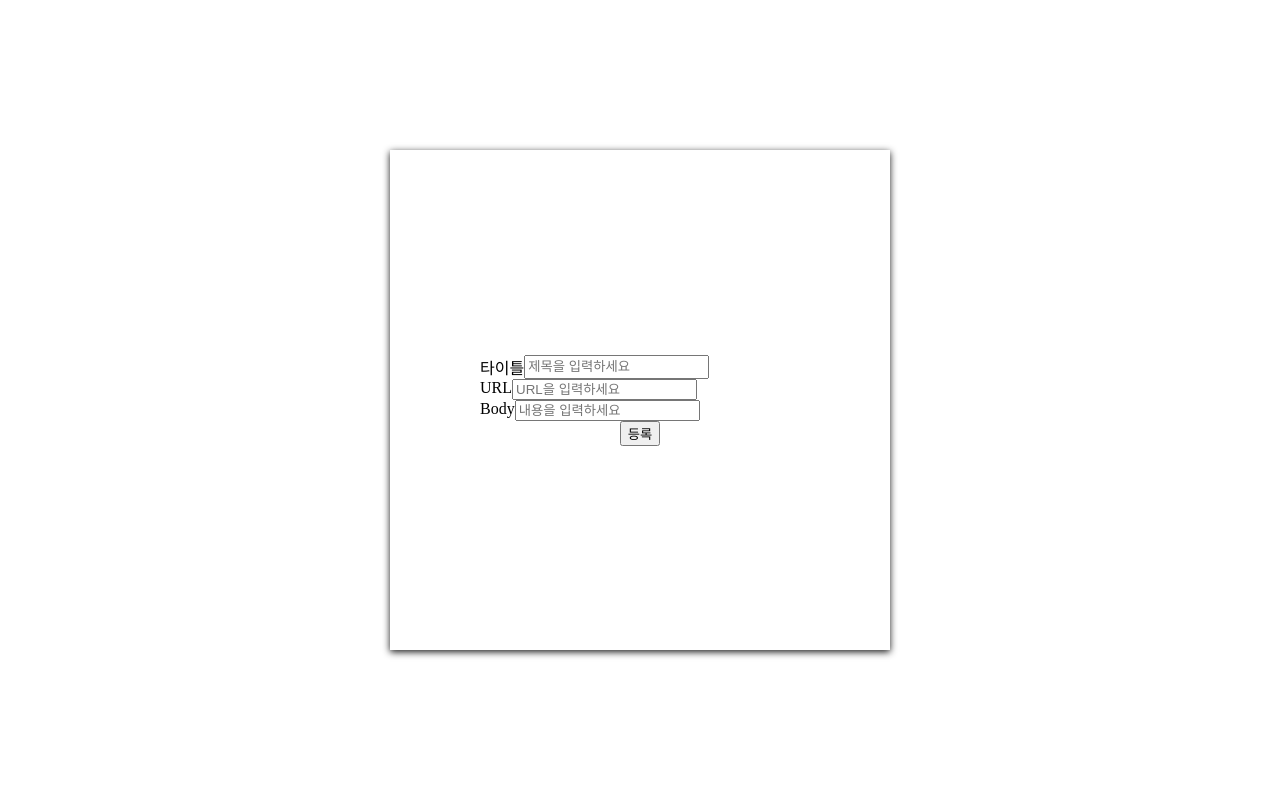
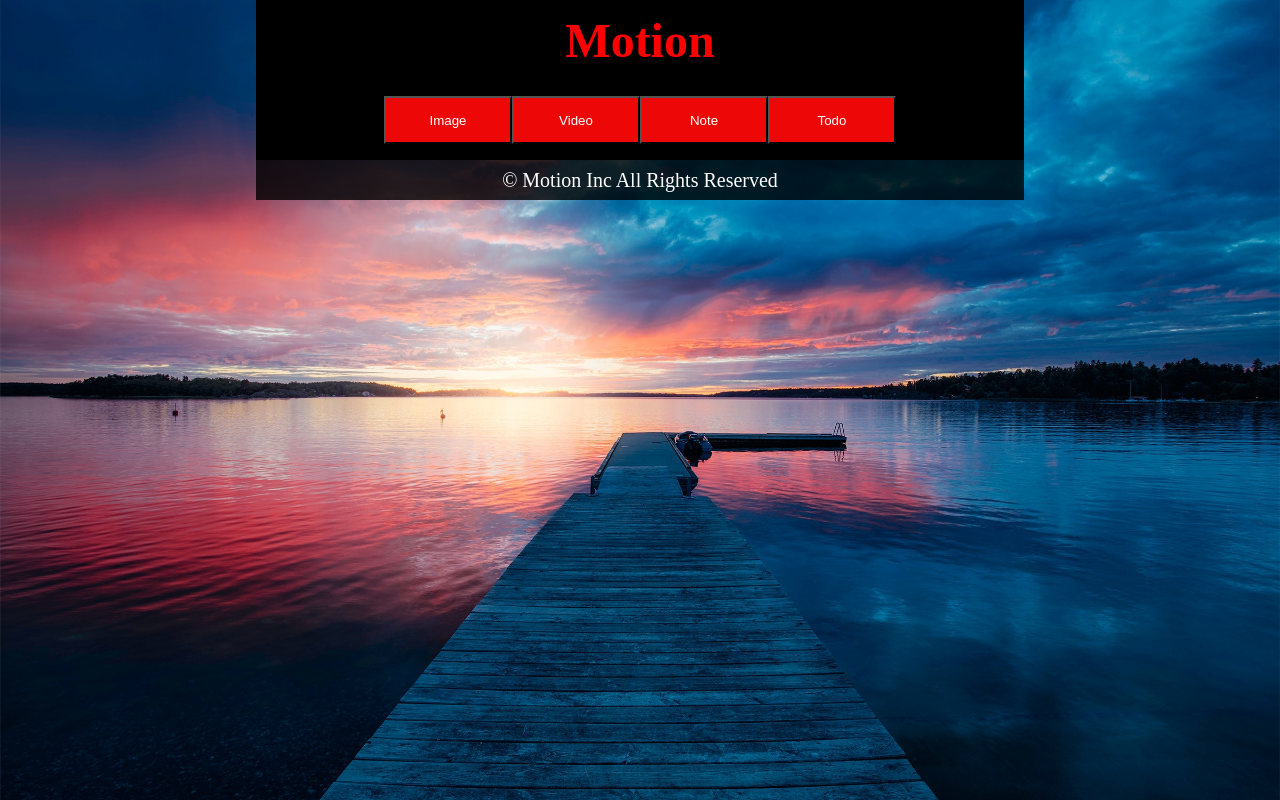
Before and after one commit to Jureamer/motion-typescript, a website: page src/index.html in a window 1280 px wide. Drawn offline with Linux system fonts and the light colour scheme.

Commit message:
Feat: App, PageComponent 구현

```diff
--- a/src/index.css
+++ b/src/index.css
@@ -1,28 +1,73 @@
+* {
+    outline: 0;
+    box-sizing: border-box;
+    margin: 0;
+}
+
+
 #main {
+    background: url('../images/cool-background.png') center/cover no-repeat;
     display: flex;
+    justify-content: center;
     flex-direction: column;
-    position: fixed;
+    font-size: 1.25rem;
     top: 0;
     left: 0;
     width: 100%;
     height: 100vh;
     background-color: rgba(0, 0, 0, 0.3);
     z-index: -1;
-    opacity: 0;
+    align-items: center;
+    padding: 0;
+    margin: 0;
 }
+
+li {
+    list-style: none;
+}
+#app {
+
+    width: 60%;
+    height: 100%;
+    display: flex;
+    flex-direction: column;
+    /* align-items: center; */
+    /* justify-content: center; */
+    /* align-content: center; */
+}
+
 #nav {
-    background-color: wheat;
-    height: 10em;
+    background-color: black;
+    width: 100%;
+    height: 5rem;
     display: flex;
 }
 
 #summary {
-    height: 30em;
+    width: 100%;
+    height: 5rem;
     background-color: black;
     display: flex;
-    justify-items: center ;
+    justify-content: center;
+    align-items: center;
+
 }
 
+#footer {
+    width: 100%;
+    height: 5%;
+    background-color: rgba(0, 0, 0, 0.8);
+    display: flex;
+    align-items: center;
+    justify-content: center;
+
+}
+
+#main_img {
+    position: absolute;
+    z-index: 1;
+    background-image: '../images/cool-background.png';
+}
 #popup {
     position: absolute;
     top: 50%;
@@ -32,7 +77,7 @@
     box-shadow: 0 2px 7px rgba(0, 0, 0, 0.9);
 
     /* 임시 지정 */
-    width: 500px;
+    width: 100%;
     height: 500px;
     /* z-index: 1; */
 
@@ -42,10 +87,16 @@
     align-items: center;
 }
 
+#block {
+    background-color: rgba(0, 0, 0, 0.3);
+    width: 100%;
+    height: 90%;
+}
+
 .popup_div_title {
     display: flex;
     width: 20rem;
-    background-color: #ffffff;
+    background-color: #ed0707;
 }
 
 .popup_div_url {
@@ -60,22 +111,9 @@
     background-color: #ffffff;
 }
 
-.summary_button_video {
-    width: 8rem;
-    height: 3rem;
-}
-
-.summary_button_picture {
-    width: 8rem;
-    height: 3rem;
-}
-
-.summary_button_note {
-    width: 8rem;
-    height: 3rem;
-}
-
-.summary_button_todo {
+.summary_button {
+    color: white;
+    background-color: #ed0707;
     width: 8rem;
     height: 3rem;
 }
@@ -92,4 +130,15 @@
 
 .footer_span {
     align-self: center;
+    color: white;
 }
+
+.nav_span_title {
+    display: flex;
+    align-items: center;
+    justify-content: center;
+    color: red;
+    width: 100%;
+    font-size: 3rem;
+    font-weight: 800;
+}
--- a/src/index.html
+++ b/src/index.html
@@ -1,15 +1,15 @@
 <!DOCTYPE html>
-<html lang="en">
+<html lang="kr">
 <head>
     <meta charset="UTF-8">
     <meta http-equiv="X-UA-Compatible" content="IE=edge">
     <meta name="viewport" content="width=device-width, initial-scale=1.0">
     <title>Motion</title>
-    <!-- <script src="./build/index.js"></script> -->
     <link rel="stylesheet" href="./index.css">
+    <script type="module" src="../dist/app.js" defer></script>
 </head>
 <body>
-    <div id="popup">
+    <!-- <div id="popup">
         <div class="popup_div_title">
             <span class="popup_span_title">타이틀</span>
             <input class="popup_input_title" placeholder="제목을 입력하세요"/>
@@ -23,32 +23,29 @@
             <input class="popup_input_body" placeholder="내용을 입력하세요"/>
         </div>
         <button type="button">등록</button>
-    </div>
+    </div> -->
     <div id="main">
+        <div id="app">
             <div id="nav">
                 <span class="nav_span_title">Motion</span>
             </div>
             <div id="summary">
-            <button type="button" class="summary_button_video">Video</button>
-            <button type="button" class="summary_button_picture">Picture</button>
-            <button type="button" class="summary_button_note">Note</button>
-            <button type="button" class="summary_button_todo">Todo</button>
+                <li><button id="new-image" class="summary_button">Image</button></li>
+                <li><button id="new-video" class="summary_button">Video</button></li>
+                <li><button id="new-note"class="summary_button">Note</button></li>
+                <li><button id="new-button" class="summary_button">Todo</button></li>
                 <div class="summary_div_img">
                     <!-- <img src="../images/cool-background.png" class="summary_img">Motion</span> -->
                 </div>
             </div>
-        <div id="block">
-            <ul class="block_ul">
-                <li class="block_ul_li"></li>
-            </ul>
-        </div>
-        <!-- <img src="../images/cool-background.png"/> -->
-        <div id="footer">
+            <main class="document">
+            </main>
+            <footer id="footer">
                 <span class="footer_span">
                     © Motion Inc All Rights Reserved
                 </span>
+            </footer>
         </div>
     </div>
-    <script src="../build/components/popup.js"></script>
 </body>
 </html>
```
Also changed, not shown: src/app.ts (+10 -48 lines), src/components/image.ts (added, +14 -0 lines), src/components/page.ts (added, +14 -0 lines), src/components/popup.ts (deleted, +0 -54 lines). Lines whose indentation alone changed are shown as unchanged.
